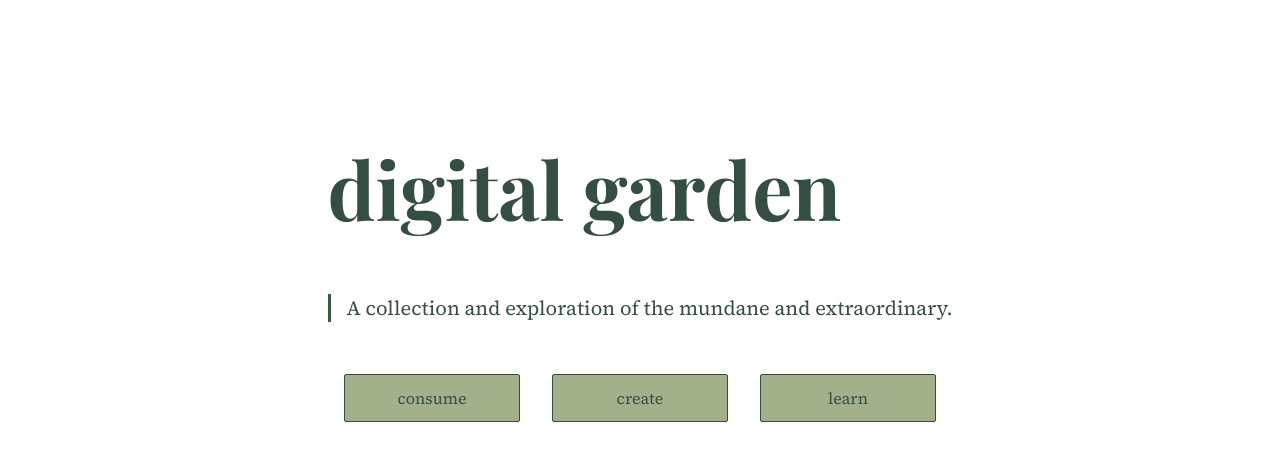
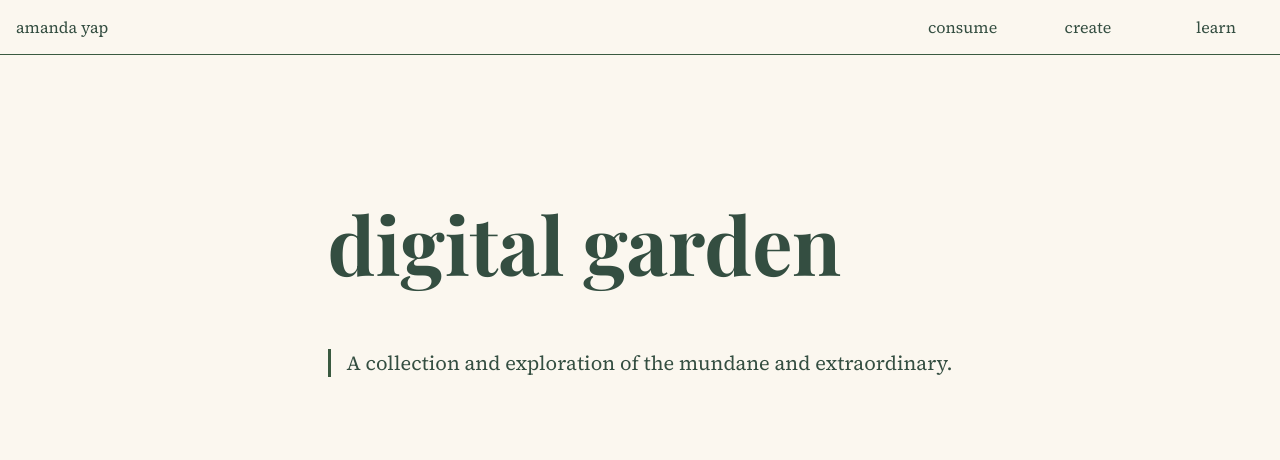
Before and after one commit to amanda-yap/digital-garden, a plain HTML site: page index.html in a window 1280 px wide. Drawn offline with nearby package versions, Linux system fonts and the light colour scheme; a web font is replaced by a local one.

Commit message:
Update nav bar

```diff
--- a/index.html
+++ b/index.html
@@ -6,6 +6,7 @@
     <title>digital garden</title>
 
     <link rel="stylesheet" href="style.css">
+    <script src="script.js"></script>
 
     <link rel="preconnect" href="https://fonts.googleapis.com">
     <link rel="preconnect" href="https://fonts.gstatic.com" crossorigin>
@@ -15,6 +16,16 @@
 
 </head>
 <body>
+
+    <div class="nav">
+        <a class="logo">amanda yap</a>
+        <ul class="navItems" id="navItems">
+            <li><a href="#">consume</a></li>
+            <li><a href="#">create</a></li>
+            <li><a href="#">learn</a></li>
+        </ul>
+    </div>
+
     <div class ="firstPage">
         <div class="header">
             <h1>digital garden</h1>
@@ -24,12 +35,8 @@
             </div>
 
         </div>
+    </div>
 
-        <div class="nav">
-            <button>consume</button>
-            <button>create</button>
-            <button>learn</button>
-        </div>
 
 </body>
 </html>
--- a/style.css
+++ b/style.css
@@ -1,4 +1,5 @@
 :root {
+    --mutedwhite: #fbf7ef;
     --greygreen: #dad7cd;
     --lightgreen: #a3b18a;
     --green: #588157;
@@ -6,8 +7,10 @@
     --darkergreen: #344e41;
 }
 
-html {
-    background-color:  "white";
+body {
+    background-color: var(--mutedwhite);
+    padding: 0;
+    margin: 0;
 }
 
 h1 {
@@ -28,6 +31,44 @@ p {
     color: var(--darkergreen);
 }
 
+.nav {
+    border-bottom: 1px solid var(--darkgreen);
+    display: flex;
+    justify-content: space-between;
+    align-items: center;
+}
+
+.nav ul {
+    list-style-type: none;
+    margin: 0;
+    padding: 0;
+    display: flex;
+}
+
+.nav .logo {
+    font-family: "Source Serif 4", serif;
+    font-size: 1rem;
+    color: var(--darkergreen);
+    padding: 1rem 0rem 1rem 1rem;
+}
+
+.nav .navItems a {
+    font-family: "Source Serif 4", serif;
+    font-size: 1rem;
+    color: var(--darkergreen);
+    text-decoration: none;
+    text-align: center;
+    padding: 1rem 2rem 1rem 2rem;
+    display: block;
+    width: 4rem;
+}
+
+.nav .navItems a:hover {
+    color: var(--mutedwhite);
+    background-color: var(--darkergreen);
+    transition: 0.2s ease;
+}
+
 .firstPage {
     display: flex;
     flex-direction: column;
@@ -43,29 +84,14 @@ p {
     margin-left: 1rem;
 }
 
-.nav {
-    display: flex;
-    justify-content: center;
-    align-items: center;
-    flex-wrap: wrap;
-    gap: 2rem;
-    margin-top: 2rem;
+@media only screen and (max-width: 600px) {
+    .nav .navItems {
+      display: block;
+      width: 8rem;
+      float: right;
+    }
+    .nav .navItems a {
+        width: 4rem;
+        text-align: right;
+    }
 }
-
-.nav button {
-    width: 11rem;
-    height: 3rem;
-    background-color: var(--lightgreen);
-    border: 1.5px solid var(--darkergreen);
-    border-radius: 2px;
-    font-family: "Source Serif 4", serif;
-    font-size: 1rem;
-    color: var(--darkergreen);
-}
-
-.nav button:hover {
-    background-color: var(--darkgreen);
-    color: white;
-    transition: 0.2s ease;
-    cursor: pointer;
-}
```
